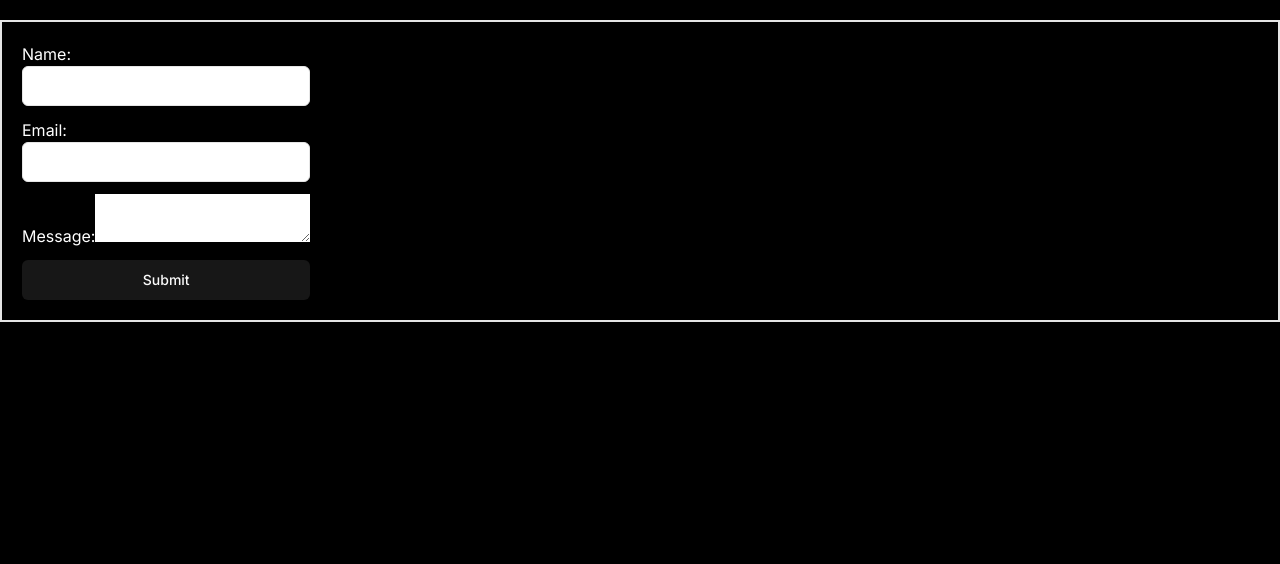
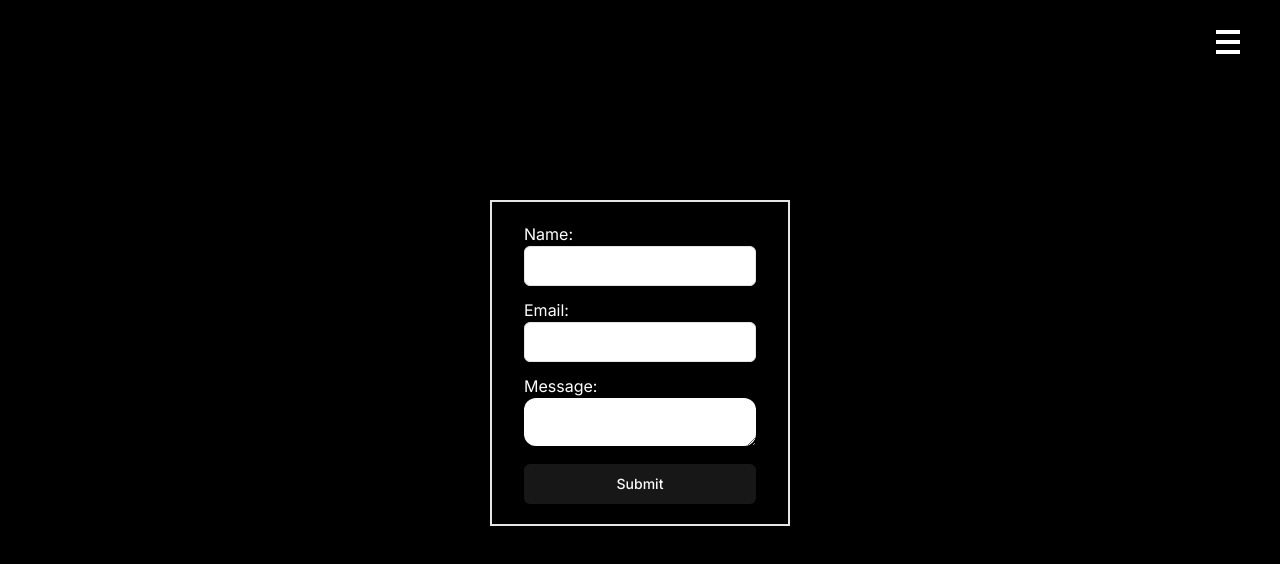
Before and after one commit to ruizTechServices/website_1_osvaldy_barber, a Next.js app: page /contact in a window 1280 px wide. Shown: the top 564 px of the page. Built offline with nearby package versions, Linux system fonts and the light colour scheme.

Commit message:
updated design stuffs

```diff
--- /dev/null
+++ b/app/contact/layout.tsx
@@ -0,0 +1,25 @@
+import type { Metadata } from "next";
+import { Inter } from "next/font/google";
+import BurgerNavbar from "../../components/mainUI/navbar";
+
+const inter = Inter({ subsets: ["latin"] });
+
+export const metadata: Metadata = {
+  title: "Osvaldy the Barber",
+  description: "Haircuts and Beauty Services",
+};
+
+export default function RootLayout({
+  children,
+}: Readonly<{
+  children: React.ReactNode;
+}>) {
+  return (
+    <html lang="en">
+      <body className={`${inter.className} bg-black scroll-smooth`}>
+          <BurgerNavbar />
+        {children}
+      </body>
+    </html>
+  );
+}
--- a/app/contact/page.tsx
+++ b/app/contact/page.tsx
@@ -33,12 +33,12 @@ function ContactForm() {
     };
 
     return (
-        <div className="container mx-auto border-2 mt-5 p-5">
+        <div className="w-[200px] md:container md:mx-auto border-2 ml-[150px] mt-[200px] p-5 md:w-[300px]">
             <form className="flex flex-col w-fit text-white gap-3" onSubmit={handleSubmit}>
                 <div>
                     <label htmlFor="name">Name:</label>
                     <Input
-                        className="text-black"
+                        className="text-black w-full"
                         type="text"
                         id="name"
                         name="name"
@@ -49,7 +49,7 @@ function ContactForm() {
                 <div>
                     <label htmlFor="email">Email:</label>
                     <Input
-                        className="text-black"
+                        className="text-black w-full"
                         type="email"
                         id="email"
                         name="email"
@@ -60,7 +60,7 @@ function ContactForm() {
                 <div>
                     <label htmlFor="message">Message:</label>
                     <textarea
-                        className="text-black"
+                        className="text-black rounded-xl w-full"
                         id="message"
                         name="message"
                         value={formData.message}
--- a/components/mainUI/navbar.tsx
+++ b/components/mainUI/navbar.tsx
@@ -8,6 +8,10 @@ const BurgerNavbar = () => {
 
   const toggleMenu = () => {
     setIsOpen(!isOpen);
+  };
+
+  const closeMenu = () => {
+    setIsOpen(false);
   };
 
   return (
@@ -38,10 +42,10 @@ const BurgerNavbar = () => {
       <div
         className={`fixed top-0 left-0 w-[300px] h-screen bg-gray-800 text-white flex flex-col justify-center items-center z-50 overflow-hidden transition-transform duration-300 ${isOpen ? 'transform translate-x-0' : 'transform -translate-x-full'}`}
       >
-        <Link href="/" className="mb-4 text-xl">Home</Link>
-        <Link href="#" className="mb-4 text-xl">Prices</Link>
-        <Link href="#" className="mb-4 text-xl">Gallery</Link>
-        <Link href="/login_register" className="mb-4 text-xl">login/register</Link>
+        <Link href="/" className="mb-4 text-xl" onClick={closeMenu}>Home</Link>
+        <Link href="#" className="mb-4 text-xl" onClick={closeMenu}>Prices</Link>
+        <Link href="#gallery" className="mb-4 text-xl" onClick={closeMenu}>Gallery</Link>
+        <Link href="/login_register" className="mb-4 text-xl" onClick={closeMenu}>Login/Register</Link>
         <div className="">
           <div className="w-[250px] text-2xl font-bold">
             <Image src="/images/logo-transparent.png" alt="Logo" width={250} height={100} layout="responsive" />
--- a/components/mainUI/newCarousel.tsx
+++ b/components/mainUI/newCarousel.tsx
@@ -25,8 +25,6 @@ const NewCarousel = () => {
     "/images/IMG_9997.jpg",
   ];
 
-  const angle = currentIndex * -72;
-
   const handleLeftClick = () => {
     setCurrentIndex(currentIndex > 0 ? currentIndex - 1 : carouselImages.length - 1);
   };
@@ -36,7 +34,7 @@ const NewCarousel = () => {
   };
 
   return (
-    <div className="flex items-center justify-center w-full h-60 md:h-[500px] bg-black">
+    <div id="gallery" className="flex items-center justify-center w-full h-60 md:h-[500px] bg-black">
       {/* Container with perspective to enable 3D effects */}
       <div className="relative w-full max-w-[800px]" style={{ perspective: '1000px' }}>
         {/* Inner container with 3D transform based on current index */}
@@ -44,7 +42,7 @@ const NewCarousel = () => {
           className="relative w-full h-full"
           style={{
             transformStyle: 'preserve-3d',
-            transform: `rotateY(${angle}deg)`,
+            transform: `rotateY(${currentIndex * -72}deg)`,
             transition: 'transform 1s',
           }}
         >
```
